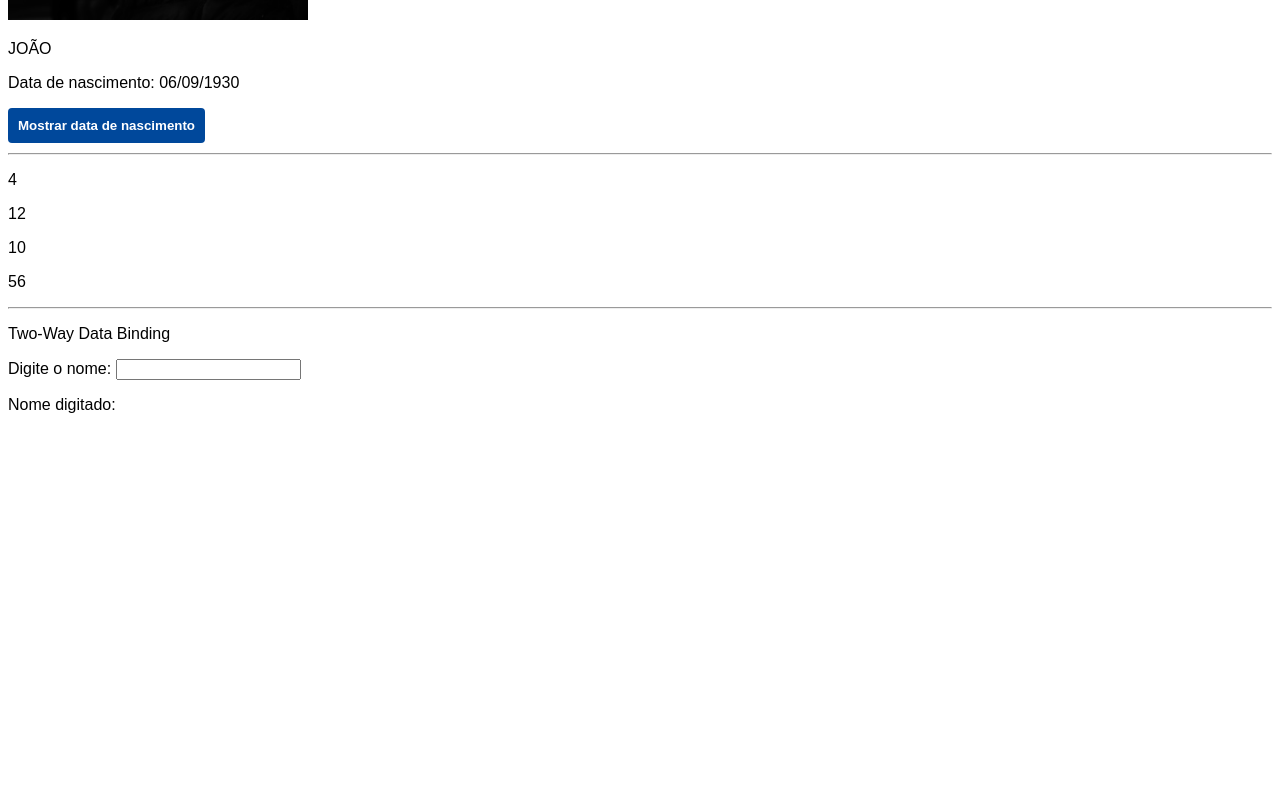
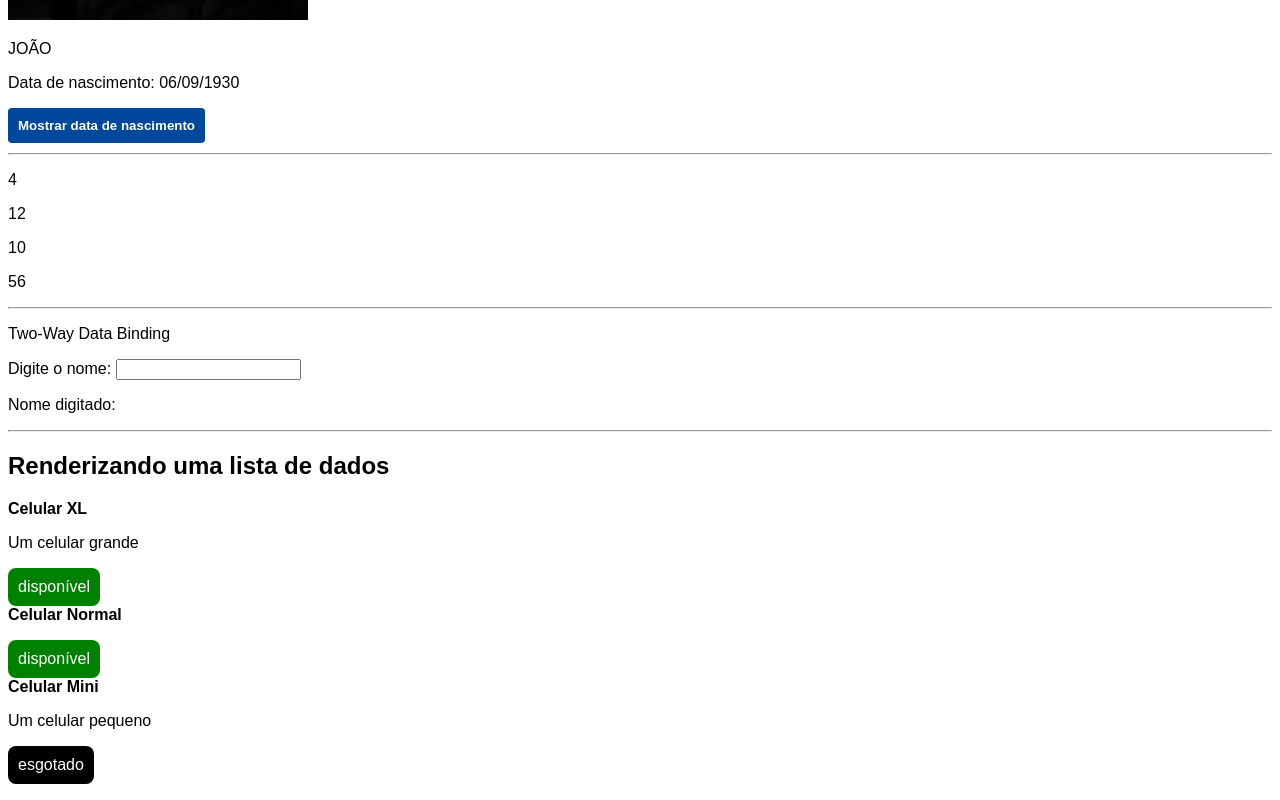
Before and after one commit to mararbia/Learning-Angular, an Angular app in the folder fundamentos-angular/: page / in a window 1280 px wide. Shown: the part 313-1113 px from the top of the page. Before the commit the page ends 800 px from the top, so only its background shows below. Built offline with nearby package versions, Linux system fonts and the light colour scheme.

Commit message:
Rendering lists

```diff
--- a/fundamentos-angular/src/app/app.component.html
+++ b/fundamentos-angular/src/app/app.component.html
@@ -5,3 +5,5 @@
 <app-pipe-customized></app-pipe-customized>
 <hr>
 <app-two-way-data-binding></app-two-way-data-binding>
+<hr>
+<app-rendering-lists></app-rendering-lists>
--- a/fundamentos-angular/src/app/app.module.ts
+++ b/fundamentos-angular/src/app/app.module.ts
@@ -9,6 +9,7 @@ import { MultiplyByPipe } from './multiply-by.pipe';
 import { PipeCustomizedComponent } from './pipe-customized/pipe-customized.component';
 import { TwoWayDataBindingComponent } from './two-way-data-binding/two-way-data-binding.component';
 import { FormsModule } from '@angular/forms';
+import { RenderingListsComponent } from './rendering-lists/rendering-lists.component';
 
 @NgModule({
   declarations: [
@@ -17,7 +18,8 @@ import { FormsModule } from '@angular/forms';
     SecondComponentComponent,
     MultiplyByPipe,
     PipeCustomizedComponent,
-    TwoWayDataBindingComponent
+    TwoWayDataBindingComponent,
+    RenderingListsComponent
   ],
   imports: [
     BrowserModule,
--- /dev/null
+++ b/fundamentos-angular/src/app/rendering-lists/rendering-lists.component.css
@@ -0,0 +1,20 @@
+.product-list {
+  padding-left: 0;
+  list-style-type: none;
+}
+
+.product-list strong {
+  display: block;
+}
+
+.product-list span {
+  display: inline-block;
+  padding: 10px;
+  border-radius: 8px;
+  background-color: green;
+  color: white;
+}
+
+.product-list .esgotado {
+  background-color: black;
+}
--- /dev/null
+++ b/fundamentos-angular/src/app/rendering-lists/rendering-lists.component.html
@@ -0,0 +1,9 @@
+<h2>Renderizando uma lista de dados</h2>
+
+<ul class="product-list">
+  <li *ngFor="let cellphone of cellphones ">
+    <strong>{{ cellphone.name }}</strong>
+    <p>{{ cellphone.description }}</p>
+    <span [ngClass]="cellphone.soldOut ? 'esgotado' : ''">{{ cellphone.soldOut ? "esgotado" : "disponível" }}</span>
+  </li>
+</ul>
--- /dev/null
+++ b/fundamentos-angular/src/app/rendering-lists/rendering-lists.component.ts
@@ -0,0 +1,15 @@
+import { Cellphone } from './../types/Cellphone';
+import { Component } from '@angular/core';
+
+@Component({
+  selector: 'app-rendering-lists',
+  templateUrl: './rendering-lists.component.html',
+  styleUrls: ['./rendering-lists.component.css']
+})
+export class RenderingListsComponent {
+  cellphones: Cellphone[] = [
+    {id: 1, name: "Celular XL", description: "Um celular grande", soldOut: false },
+    {id: 2, name: "Celular Normal", soldOut: false },
+    {id: 3, name: "Celular Mini", description: "Um celular pequeno", soldOut: true },
+  ]; //
+}
--- /dev/null
+++ b/fundamentos-angular/src/app/types/Cellphone.ts
@@ -0,0 +1,6 @@
+export interface Cellphone{
+  id: number;
+  name: string;
+  description?: string;
+  soldOut: boolean;
+}
```
Also changed, not shown: 1 other file (tests, documents, lock files or other folders).
